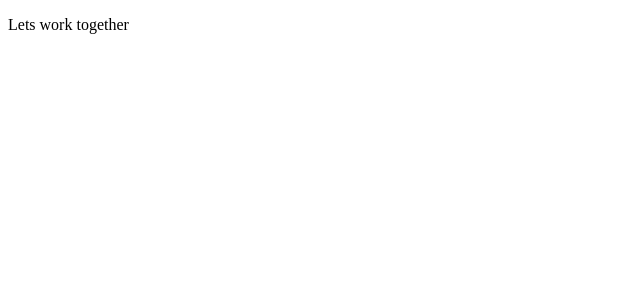
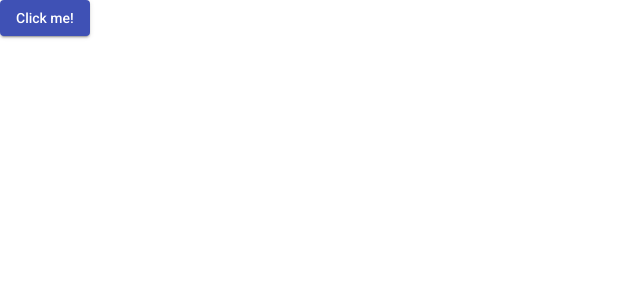
Before and after one commit to kishan2019/Library-Angular-node-express, an Angular app: page / in a window 1280 px wide. Shown: the top 300 px of the page, without its empty margins (0-640 px from the left). Built offline with nearby package versions, Linux system fonts and the light colour scheme.

Commit message:
added Angular material.

```diff
--- a/angular.json
+++ b/angular.json
@@ -24,6 +24,7 @@
               "src/assets"
             ],
             "styles": [
+              "./node_modules/@angular/material/prebuilt-themes/indigo-pink.css",
               "src/styles.css"
             ],
             "scripts": []
@@ -88,6 +89,7 @@
               "src/assets"
             ],
             "styles": [
+              "./node_modules/@angular/material/prebuilt-themes/indigo-pink.css",
               "src/styles.css"
             ],
             "scripts": []
@@ -119,6 +121,7 @@
           }
         }
       }
-    }},
+    }
+  },
   "defaultProject": "library"
 }
--- a/package.json
+++ b/package.json
@@ -12,10 +12,12 @@
   "private": true,
   "dependencies": {
     "@angular/animations": "~9.0.5",
+    "@angular/cdk": "^9.1.3",
     "@angular/common": "~9.0.5",
     "@angular/compiler": "~9.0.5",
     "@angular/core": "~9.0.5",
     "@angular/forms": "~9.0.5",
+    "@angular/material": "^9.1.3",
     "@angular/platform-browser": "~9.0.5",
     "@angular/platform-browser-dynamic": "~9.0.5",
     "@angular/router": "~9.0.5",
--- a/src/app/app.component.html
+++ b/src/app/app.component.html
@@ -1 +1 @@
-<p>Lets work together</p>
+<button mat-raised-button color="primary">Click me!</button>
--- a/src/index.html
+++ b/src/index.html
@@ -6,8 +6,10 @@
   <base href="/">
   <meta name="viewport" content="width=device-width, initial-scale=1">
   <link rel="icon" type="image/x-icon" href="favicon.ico">
+  <link href="https://fonts.googleapis.com/css?family=Roboto:300,400,500&display=swap" rel="stylesheet">
+  <link href="https://fonts.googleapis.com/icon?family=Material+Icons" rel="stylesheet">
 </head>
-<body>
+<body class="mat-typography">
   <app-root></app-root>
 </body>
 </html>
--- a/src/styles.css
+++ b/src/styles.css
@@ -1 +1,4 @@
 /* You can add global styles to this file, and also import other style files */
+
+html, body { height: 100%; }
+body { margin: 0; font-family: Roboto, "Helvetica Neue", sans-serif; }
```
Also changed, not shown: src/app/app.module.ts (+6 -2 lines), src/app/material.module.ts (added, +11 -0 lines), 1 other file (tests, documents, lock files or other folders).
